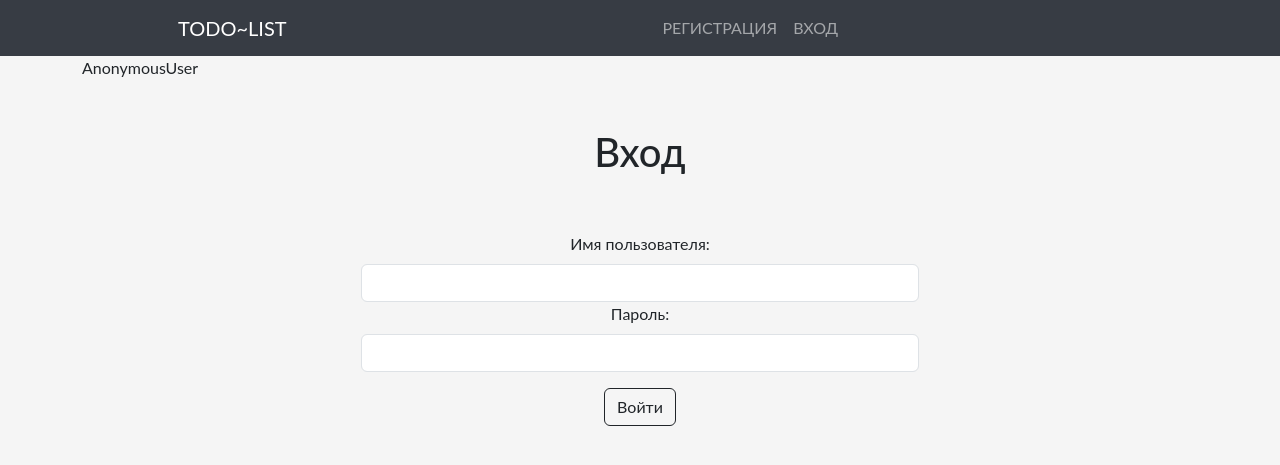
After one commit to PandoraGrims/To-Do-list-boris, a Django app: page /accounts/login/ in a window 1280 px wide. The commit adds this page. Shown: the top 465 px of the page. Run offline with Django 4.2, Linux system fonts and the light colour scheme; parts of the project's set-up code (start-up, migrations or seed data) failed here and were passed over.

Commit message:
Добавил возможность Входа и Выхода, добавил проверку если поьзователь не залогинился и пытается что то создать, создал html login

```diff
--- /dev/null
+++ b/source/accounts/templates/login.html
@@ -0,0 +1,19 @@
+{% extends "base_html_my.html" %}
+{% block content %}
+    <h1 class="h1_down_head py-5" style="text-align: center">Вход</h1>
+    <form action="{% url 'accounts:login' %}" method="post" class="text-center w-50 ms-auto me-auto">
+        {% csrf_token %}
+        {% if has_error %}
+            <p class="text-danger">Неверное имя пользователя или пароль.</p>
+        {% endif %}
+        <div class="form-group">
+            <label for="username" class="form-label">Имя пользователя:</label>
+            <input class="form-control" type="text" name="username" id="username">
+        </div>
+        <div class="form-group">
+            <label for="password" class="form-label">Пароль:</label>
+            <input class="form-control" type="password" name="password" id="password">
+        </div>
+        <button class="btn btn-outline-dark mt-3" type="submit">Войти</button>
+    </form>
+{% endblock %}
--- a/source/accounts/urls.py
+++ b/source/accounts/urls.py
@@ -1 +1,11 @@
+from django.contrib.auth.views import LoginView, LogoutView
+from django.urls import path
+
+from accounts.views import login_view, logout_view
+
 app_name = "accounts"
+
+urlpatterns = [
+    path('login/', LoginView.as_view(template_name="login.html"), name="login"),
+    path('logout/', LogoutView.as_view(), name="logout"),
+]
--- a/source/hello/urls.py
+++ b/source/hello/urls.py
@@ -19,6 +19,6 @@ from django.urls import path, include
 
 urlpatterns = [
     path('admin/', admin.site.urls),
-    path('', include("webapp.urls"))
-
+    path('', include("webapp.urls")),
+    path('accounts/', include("accounts.urls")),
 ]
--- a/source/webapp/templates/base_html_my.html
+++ b/source/webapp/templates/base_html_my.html
@@ -29,6 +29,18 @@
                 <ul class="navbar-nav  navbar-nav-header text-uppercase ">
                     {% block link %}
                     {% endblock %}
+                    {% if request.user.is_authenticated %}
+                        <li class="nav-item">
+                            <a class="nav-link" href="{% url "accounts:logout" %}">Выход</a>
+                        </li>
+                    {% else %}
+                        <li class="nav-item">
+                            <a class="nav-link" href="#">Регистрация</a>
+                        </li>
+                        <li class="nav-item">
+                            <a class="nav-link" href="{% url "accounts:login" %}">Вход</a>
+                        </li>
+                    {% endif %}
                 </ul>
             </div>
         </div>
@@ -38,6 +50,7 @@
 
 <div class="custom">
     <div class="container ">
+        {{ request.user }}
         {% block content %}
 
         {% endblock %}
--- a/source/webapp/templates/project/project_list_view.html
+++ b/source/webapp/templates/project/project_list_view.html
@@ -6,6 +6,7 @@
 {% endblock %}
 
 {% block content %}
+    {{ request.user.is_authenticated }}
     <div class="title_head text-center pt-5 pb-5">
         <h1 class="head-our-works" style="font-size: 80px">P.R.O.J.E.C.T.</h1>
         <h2>╰────────╮• ✻ •╭────────╯</h2>
--- a/source/webapp/views/tasks_view.py
+++ b/source/webapp/views/tasks_view.py
@@ -1,3 +1,4 @@
+from django.contrib.auth.mixins import LoginRequiredMixin
 from django.shortcuts import render, redirect, get_object_or_404, reverse
 from django.db.models import Q
 from django.urls import reverse_lazy
@@ -58,7 +59,7 @@ class ProjectDetailView(DetailView):
         return context
 
 
-class ProjectCreateView(CreateView):
+class ProjectCreateView(LoginRequiredMixin, CreateView):
     model = Project
     form_class = ProjectForm
     template_name = "project/project_create_view.html"
```
Also changed, not shown: source/accounts/views.py (+20 -2 lines).
